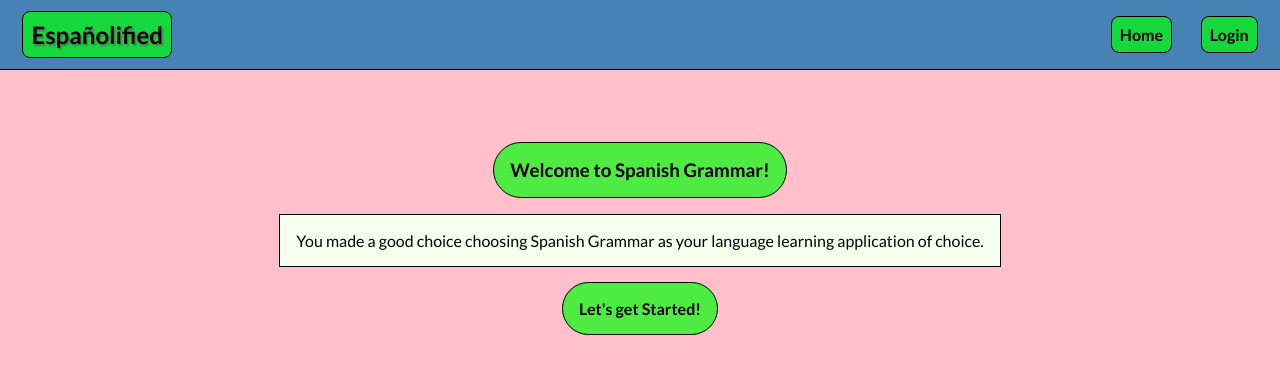
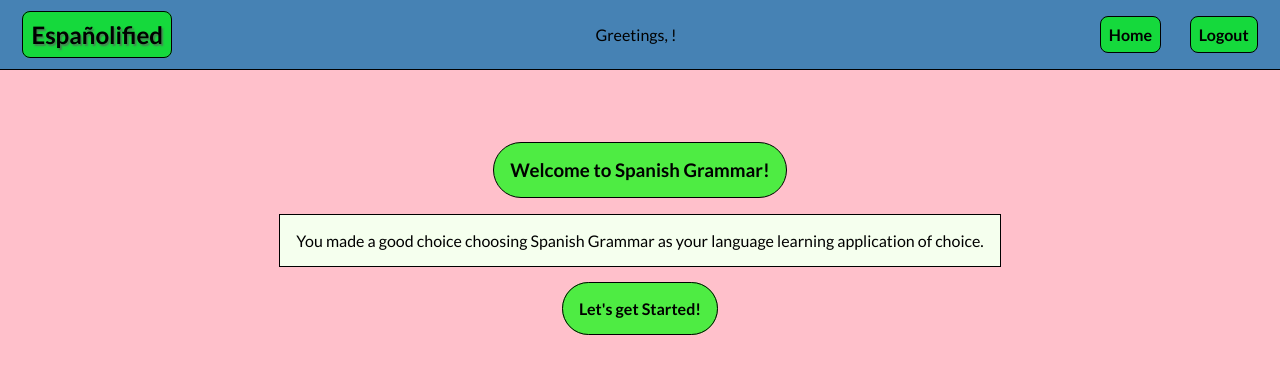
Before and after one commit to moviefan322/spanish-app, a Next.js app in the folder client/: page / in a window 1280 px wide. Shown: the top 374 px of the page. Built offline with nearby package versions, Linux system fonts and the light colour scheme.

Commit message:
user recognition functionality restored with redux state

```diff
--- a/client/components/layout/navbar.tsx
+++ b/client/components/layout/navbar.tsx
@@ -1,9 +1,10 @@
 /* eslint-disable react-hooks/exhaustive-deps */
 import styles from "./navbar.module.css";
 import Link from "next/link";
+import { useSelector } from "react-redux";
 
 function Navbar(): JSX.Element {
-  const currentUser = null;
+  const { user } = useSelector((state: any) => state.user);
 
   const logoutButtonHandler = (e: React.MouseEvent<HTMLAnchorElement>) => {
     e.preventDefault();
@@ -16,12 +17,12 @@ function Navbar(): JSX.Element {
           <strong>Españolified</strong>
         </li>
       </ul>
-      {currentUser && <p>Greetings, [USER]!</p>}
+      {user && <p>Greetings, {user.username}!</p>}
       <ul className={styles.links}>
         <li>
           <Link href="/">Home</Link>
         </li>
-        {!currentUser ? (
+        {!user ? (
           <li>
             <Link href="/login">Login</Link>
           </li>
```
